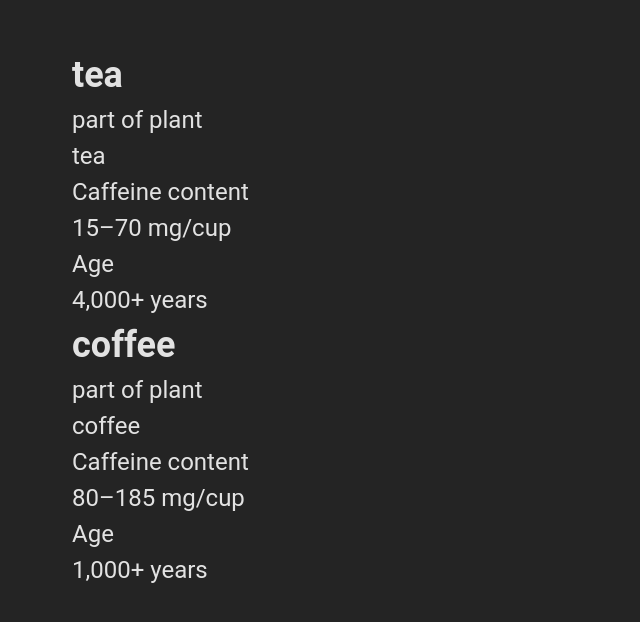
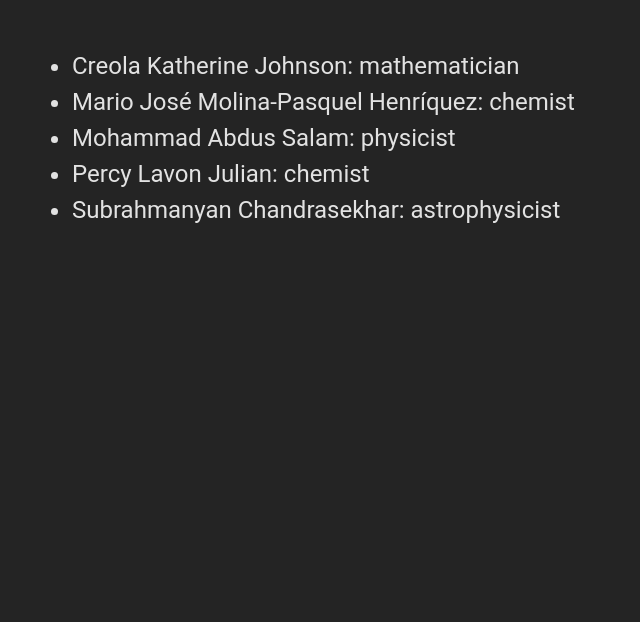
Before and after one commit to naLeilan/All-Challenges, a React (Vite) app: page /packing in a window 1280 px wide. Shown: the top 622 px of the page, without its empty margins (0-640 px from the left). Built offline with nearby package versions, Linux system fonts and the light colour scheme.

Commit message:
PackingList

```diff
--- a/src/pages/PackingList.jsx
+++ b/src/pages/PackingList.jsx
@@ -1,83 +1,14 @@
-/*Challenge 3 of 3: Refactor a series of ? : to if and variables
-This Drink component uses a series of ? : conditions
-to show different information depending on whether
- the name prop is "tea" or "coffee". The problem
- is that the information about each drink is spread
-  across multiple conditions. Refactor this code to
-   use a single if statement instead of three ? : conditions.
-*/
-function Drink({ name }) {
-  return (
-    <section>
-      <h1>{name}</h1>
-      <dl>
-        <dt>Part of plant</dt>
+const people = [
+  "Creola Katherine Johnson: mathematician",
+  "Mario José Molina-Pasquel Henríquez: chemist",
+  "Mohammad Abdus Salam: physicist",
+  "Percy Lavon Julian: chemist",
+  "Subrahmanyan Chandrasekhar: astrophysicist",
+];
 
-        <dd>{name === "tea" ? "leaf" : "bean"}</dd>
-        <dt>Caffeine content</dt>
-        <dd>{name === "tea" ? "15–70 mg/cup" : "80–185 mg/cup"}</dd>
-        <dt>Age</dt>
-        <dd>{name === "tea" ? "4,000+ years" : "1,000+ years"}</dd>
-      </dl>
-    </section>
-  );
+function PackingList() {
+  const list = people.map((person) => <li>{person}</li>);
+  return <ul>{list}</ul>;
 }
 
-function Drinks({ name }) {
-  let part, caffeine, age;
-  if (name === "tea") {
-    part = "leaf";
-    caffeine = "15–70 mg/cup";
-    age = "4,000+ years";
-  } else {
-    part = "bean";
-    caffeine = "80–185 mg/cup";
-    age = "1,000+ years";
-  }
-
-  return (
-    <section>
-      <h1>{name}</h1>
-      <dl>
-        <dt>part of plant</dt>
-        <dd>{name}</dd>
-        <dt>Caffeine content</dt>
-        <dd>{caffeine}</dd>
-        <dt>Age</dt>
-        <dd>{age}</dd>
-      </dl>
-    </section>
-  );
-}
-
-export default function DrinkList() {
-  return (
-    <div>
-      <Drinks name="tea" />
-      <Drinks name="coffee" />
-    </div>
-  );
-}
-
-// function Item({ name, isPacked }) {
-//   // if (isPacked) {
-//   //   return <li className="item">{name}✔</li>;
-//   // } else {
-//   //   return <li className="item">{name}</li>;
-//   // }
-
-//   //Conditional (ternary) operator
-//   // return <li>{isPacked ? name + "✔" : name}</li>;
-
-//   //more nesting
-//   // return <li className="item">{isPacked ? <del>{name + " ✔"}</del> : name}</li>;
-
-//   //using &&
-//   return (
-//     <li className="item">
-//       {name} {isPacked && "✔"}
-//     </li>
-//   );
-// }
-
-// export default PackingList;
+export default PackingList;
```
